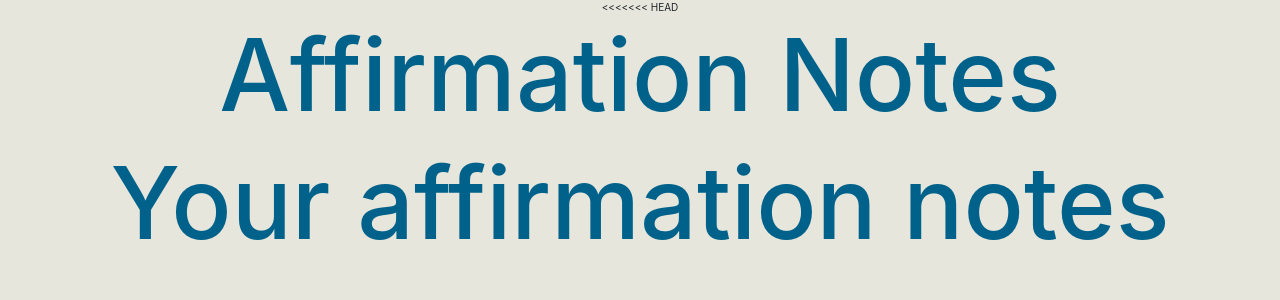
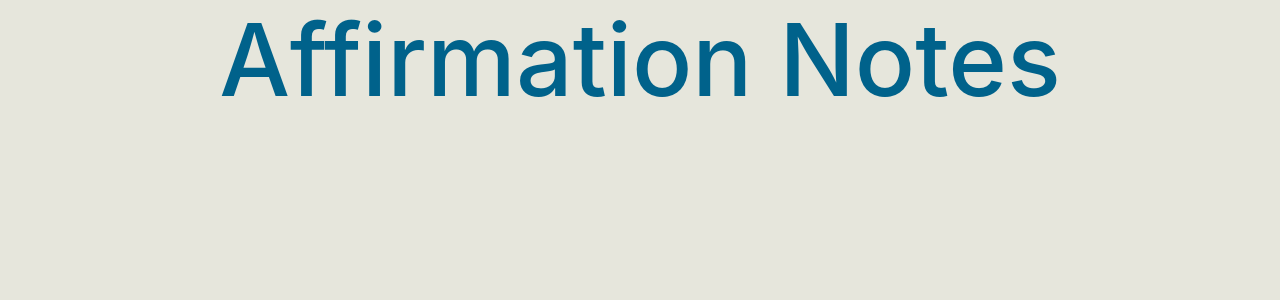
Before and after one commit to aibarrola/AffirmationMessenger, a Flask app: page /inbox in a window 1280 px wide. Shown: the part 61-361 px from the top of the page. Run offline with Flask 2, Linux system fonts and the light colour scheme; a user stored in the database is signed in; data that the repository does not hold is empty; some libraries are stand-ins or nearby versions.

Commit message:
removed <<head

```diff
--- a/app_folder/templates/inbox.html
+++ b/app_folder/templates/inbox.html
@@ -2,11 +2,7 @@
 
 {% block inbox %}
 <div class="center">
-<<<<<<< HEAD
     <h1> Affirmation Notes </h1>
-
-    <h1> Your affirmation notes </h1>
-
 </div>
 
 
```
